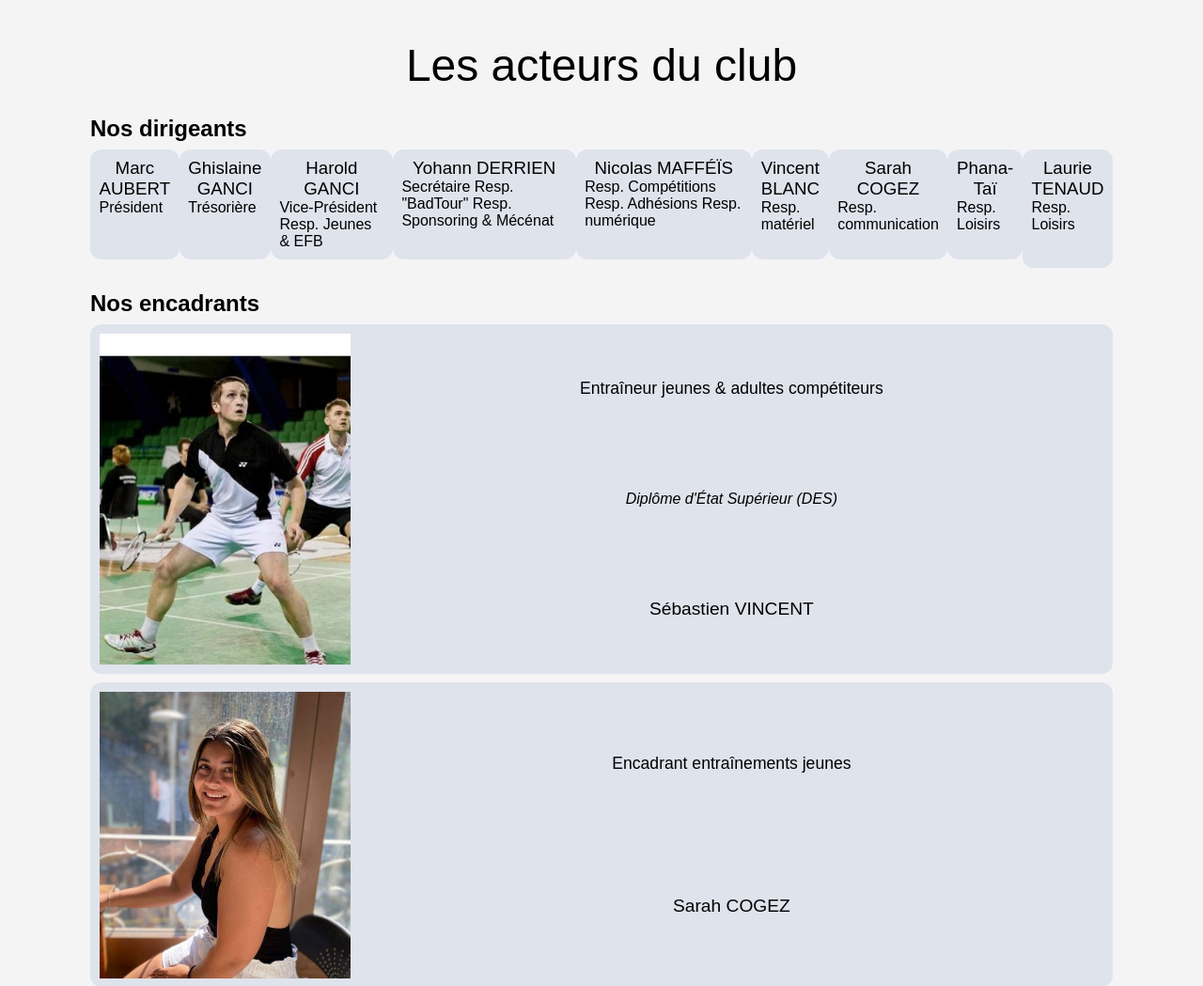
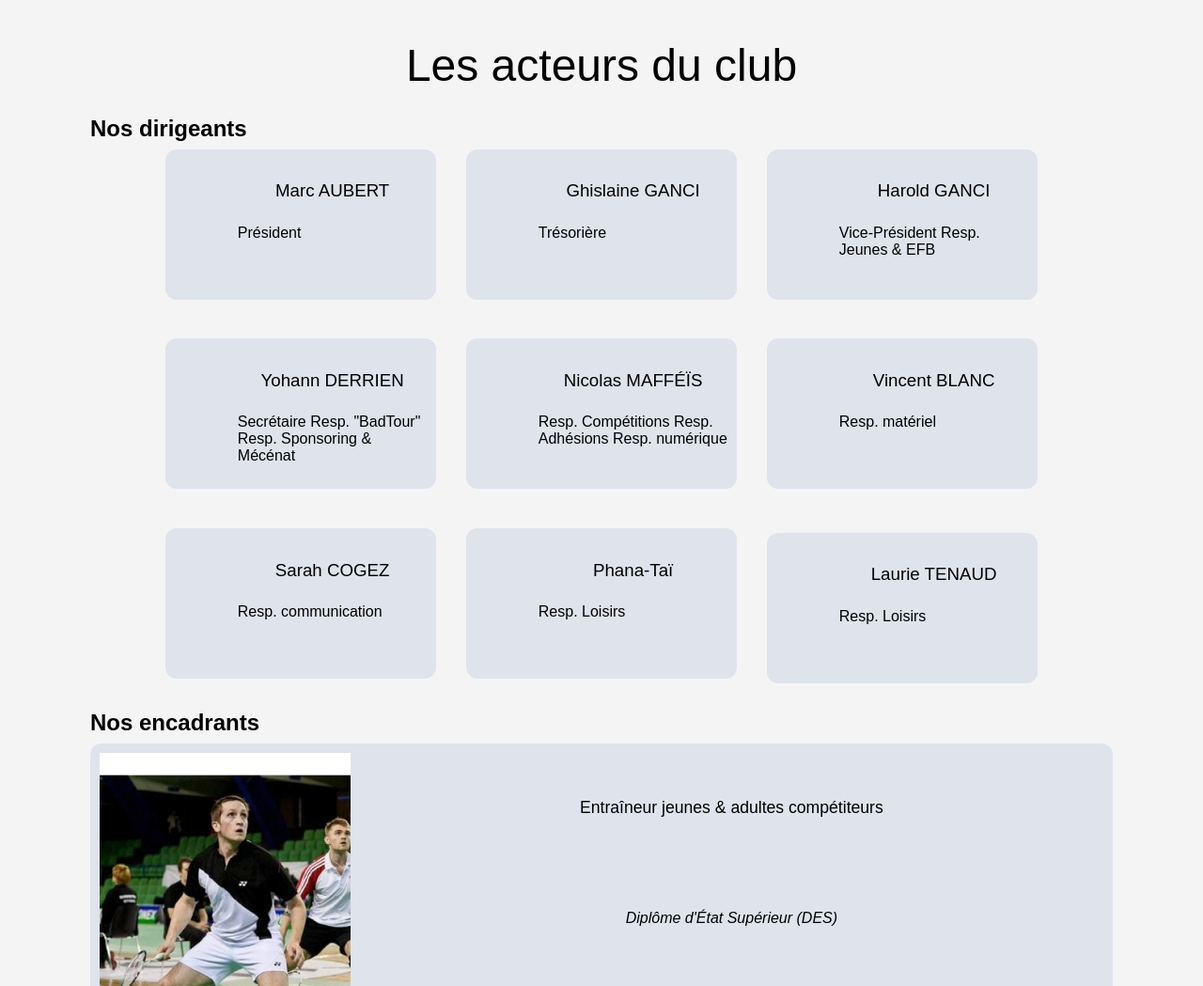
Before and after one commit to NicoMaff/usmv-app, a Symfony app: template templates/public/club/contributors.html.twig in a window 1280 px wide. Shown: the part 70-1119 px from the top of the page at 94% size. Run offline with Twig, Linux system fonts and the light colour scheme; the template is opened without the code that fills it, so the values that code supplies are empty; some libraries are stand-ins or nearby versions; some web fonts are replaced.

Commit message:
:construction: working on contributors part responsive

```diff
--- a/public/css/style.css
+++ b/public/css/style.css
@@ -964,6 +964,19 @@ footer p {
 .club .card:last-of-type {
   margin-bottom: 0;
 }
+.club .card-contributors {
+  display: grid;
+  grid-template-columns: 25% 1fr;
+  grid-template-rows: repeat(2, 1fr);
+  width: clamp(18rem, 20vmin, 38rem);
+  min-height: 10rem;
+}
+.club .card-contributors .img-container {
+  grid-row: 1/4;
+  display: flex;
+  justify-content: center;
+  align-items: center;
+}
 .club .card-supervisors {
   display: grid;
   grid-template-columns: 25% 1fr;
@@ -1020,6 +1033,10 @@ footer p {
 @media (min-width: 600px) {
   .club .contributors .desktop {
     display: flex;
+    flex-wrap: wrap;
+    justify-content: center;
+    align-items: center;
+    gap: 2rem;
   }
 }
 .club .supervisors {
--- a/sass/pages/_club.scss
+++ b/sass/pages/_club.scss
@@ -36,8 +36,20 @@
       margin-bottom: 0;
     }
 
-    // &-contributors {
-    // }
+    &-contributors {
+      display: grid;
+      grid-template-columns: 25% 1fr;
+      grid-template-rows: repeat(2, 1fr);
+      width: clamp(18rem, 20vmin, 38rem);
+      min-height: 10rem;
+
+      .img-container {
+        grid-row: 1/4;
+        display: flex;
+        justify-content: center;
+        align-items: center;
+      }
+    }
 
     &-supervisors {
       display: grid;
@@ -102,9 +114,10 @@
 
       @media (min-width: 600px) {
         display: flex;
-
-        // .card {
-        // }
+        flex-wrap: wrap;
+        justify-content: center;
+        align-items: center;
+        gap: 2rem;
       }
     }
   }
--- a/templates/public/club/contributors.html.twig
+++ b/templates/public/club/contributors.html.twig
@@ -8,6 +8,7 @@
 
     <section class="contributors">
       <h2>Nos dirigeants</h2>
+
       <ul class="mobile">
         <li><strong>Président</strong> : Marc AUBERT</li>
         <li><strong>Vice-Président</strong> : Harold GANCI</li>
@@ -22,6 +23,7 @@
         <li><strong>Resp. numérique</strong> : Nicolas MAFFÉÏS</li>
         <li><strong>Resp. sponsoring & mécénat</strong> : Yohann DERRIEN</li>
       </ul>
+
       <div class="desktop">
         <div class="card card-contributors">
           <div class="img-container"></div>
```
Also changed, not shown: 1 other file.
